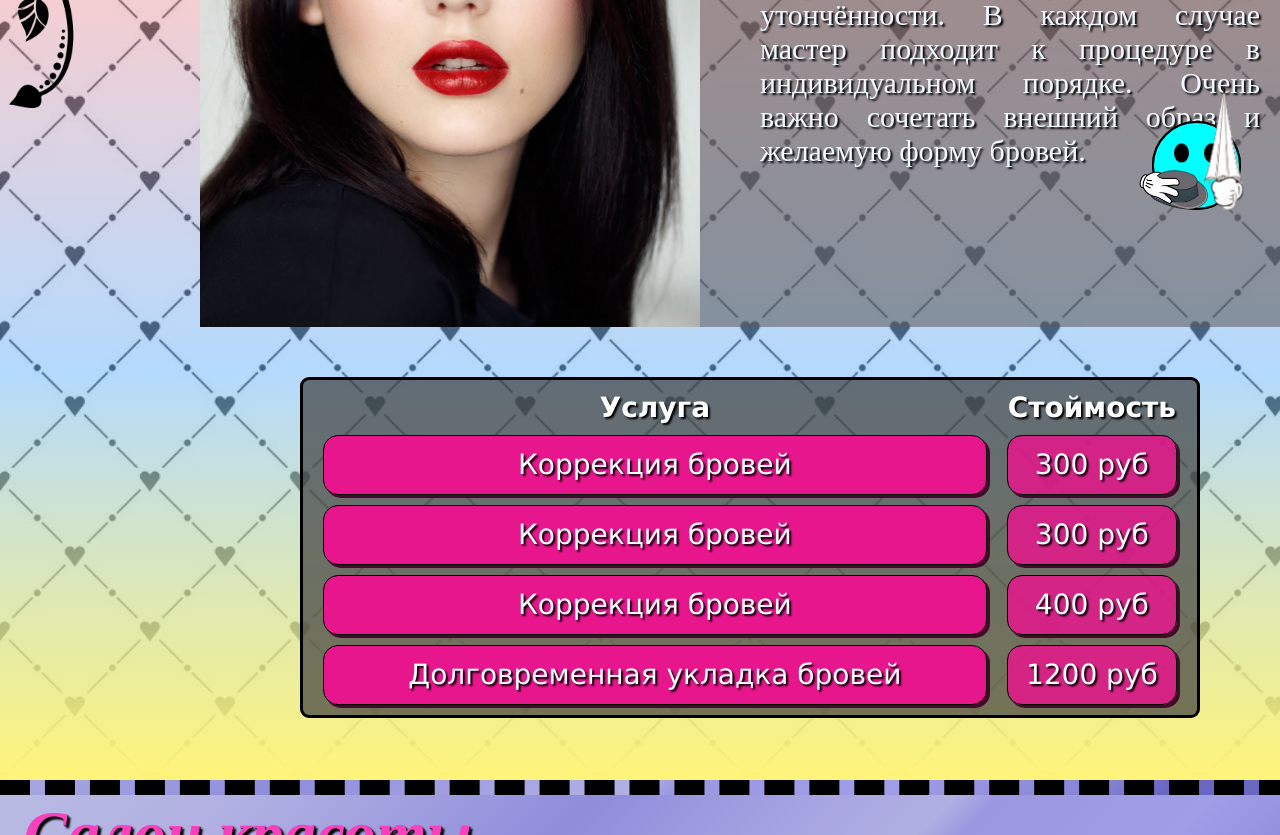
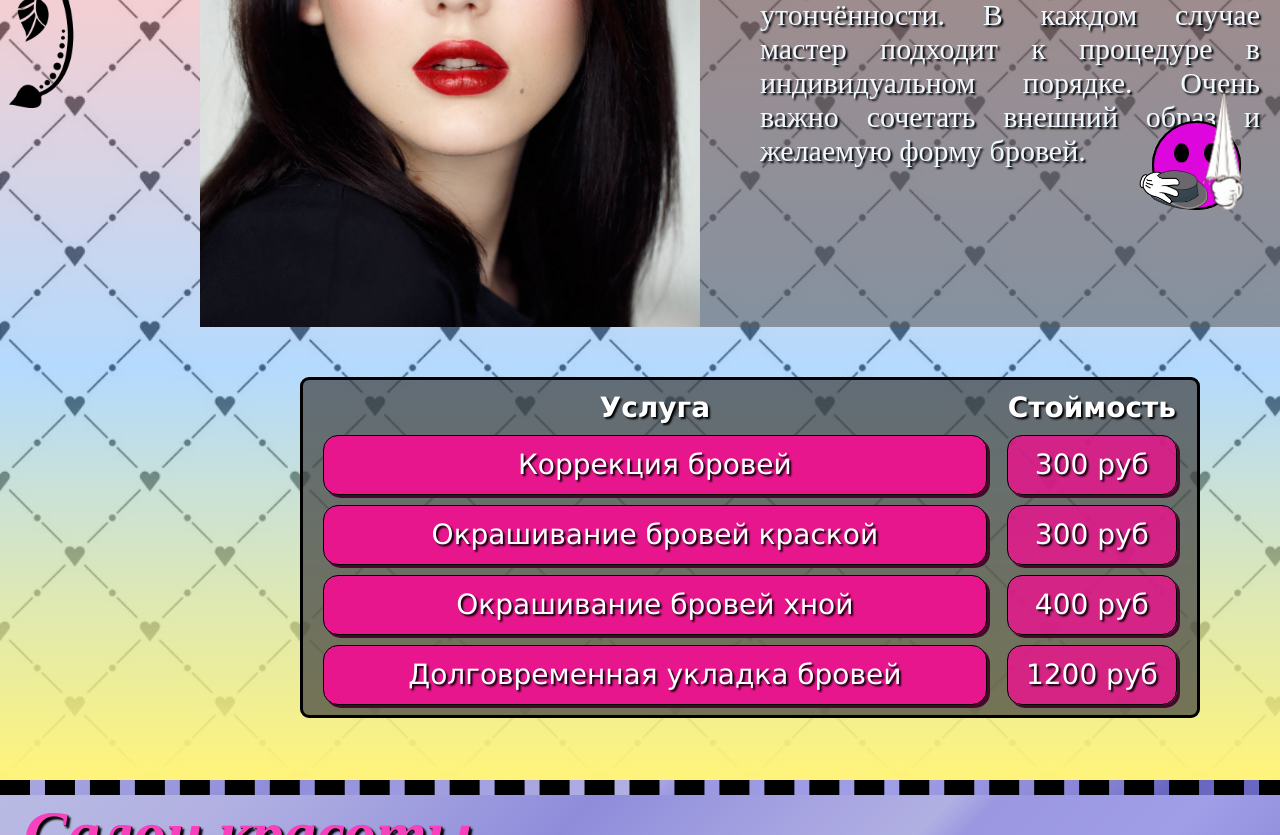
Before and after one commit to KARJLCCOH/Wonderfull_world, a plain HTML site: page Brovi.html in a window 1280 px wide. Shown: the part 720-1555 px from the top of the page. Drawn offline with nearby package versions, Linux system fonts and the light colour scheme.

Commit message:
Add files via upload

```diff
--- a/Brovi.html
+++ b/Brovi.html
@@ -65,11 +65,11 @@
                                 <td>300 руб</td>
                             </tr>
                             <tr>
-                                <td onclick="document.location='biolaminirovanie.html'">Коррекция бровей</td>
+                                <td onclick="document.location='biolaminirovanie.html'">Окрашивание бровей краской</td>
                                 <td>300 руб</td>
                             </tr>
                             <tr>
-                                <td onclick="document.location='biolaminirovanie.html'">Коррекция бровей</td>
+                                <td onclick="document.location='biolaminirovanie.html'">Окрашивание бровей хной</td>
                                 <td>400 руб</td>
                             </tr>
                             <tr>
--- a/css/brovi.css
+++ b/css/brovi.css
@@ -271,7 +271,7 @@ div.content{
         bottom: -90px;
         border: 2px solid black;
         border-radius: 50%;
-        background: aqua;
+        background: rgb(221, 6, 221);
         cursor: pointer;
         transition: all .7s;
        }
--- a/css/makiyaj.css
+++ b/css/makiyaj.css
@@ -271,7 +271,7 @@ div.content{
         bottom: -90px;
         border: 2px solid black;
         border-radius: 50%;
-        background: aqua;
+        background: rgb(46, 100, 250);
         cursor: pointer;
         transition: all .7s;
        }
```
